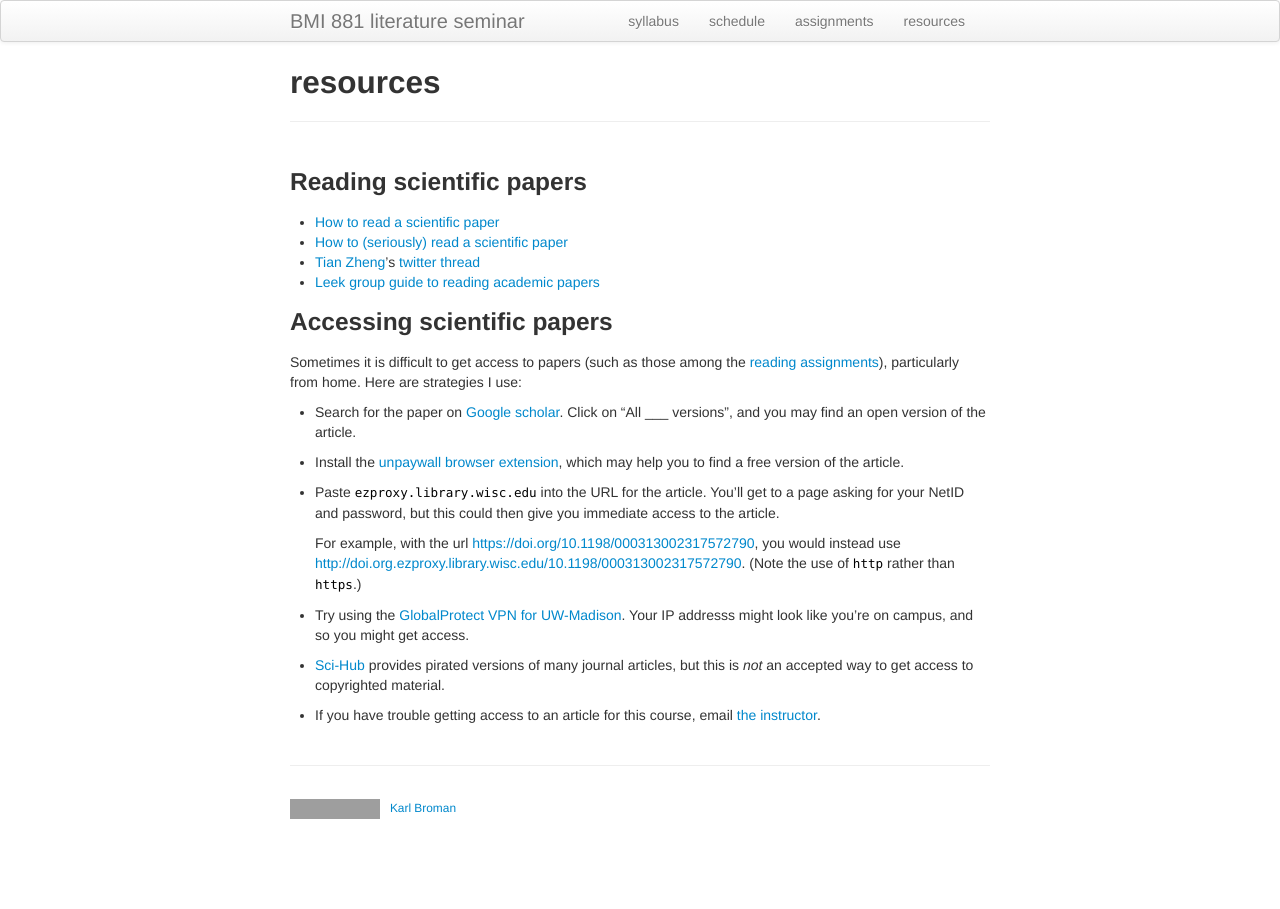
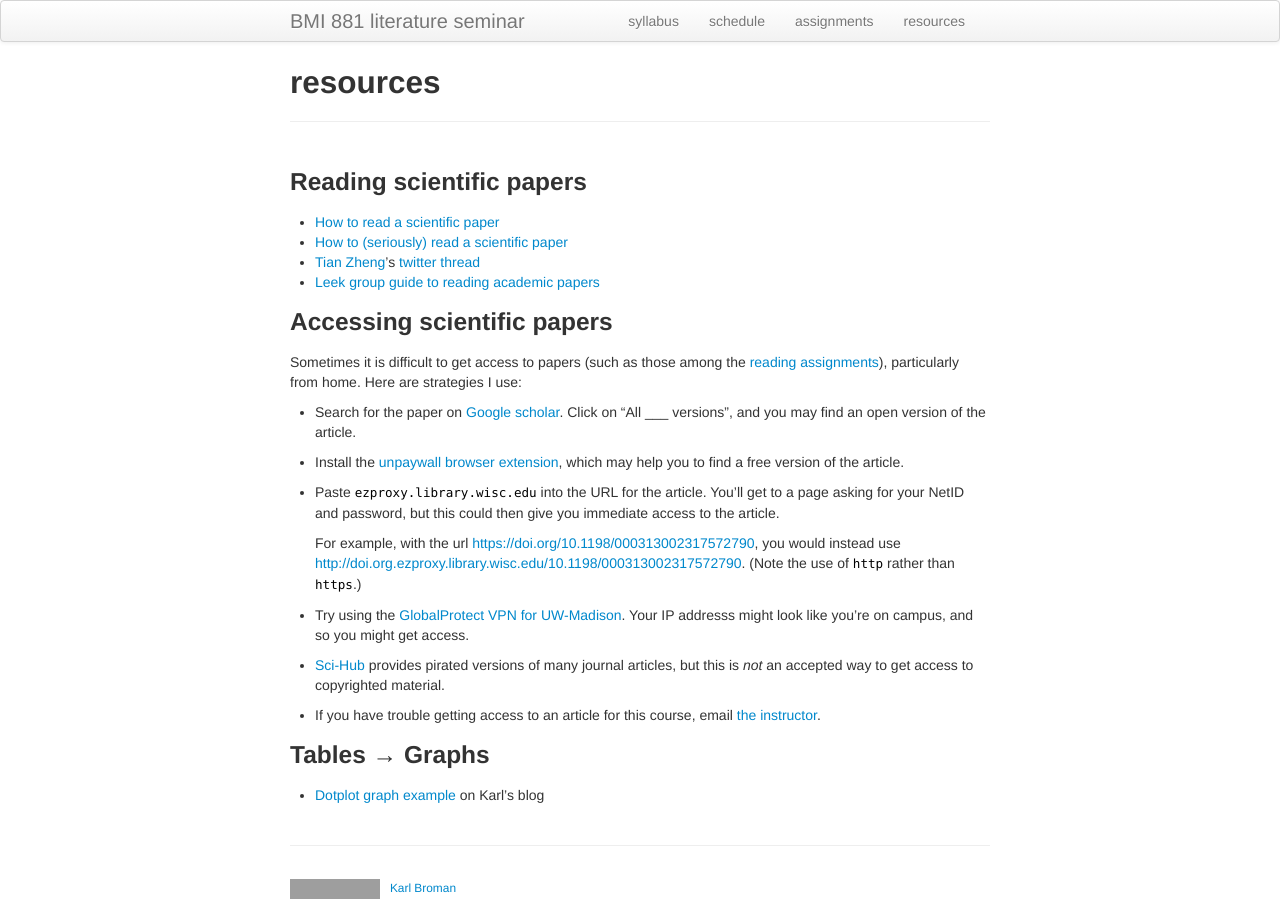
Before and after one commit to kbroman/BMI881_fall2022, a Jekyll site: the page built from resources.md, in a window 1280 px wide. Built offline with Jekyll 4.4.1, drawn with Linux system fonts in a browser that asks for light colours; grey boxes are pictures that could not be loaded.

Commit message:
resources: Link to blog post with dot plot

```diff
--- a/resources.md
+++ b/resources.md
@@ -43,3 +43,9 @@ Here are strategies I use:
 
 - If you have trouble getting access to an article for this course,
   email [the instructor](https://kbroman.org).
+
+### Tables &rarr; Graphs
+
+- [Dotplot graph
+  example](https://kbroman.org/blog/2014/10/29/improved-graphs-of-car-crash-stats/)
+  on Karl's blog
```
